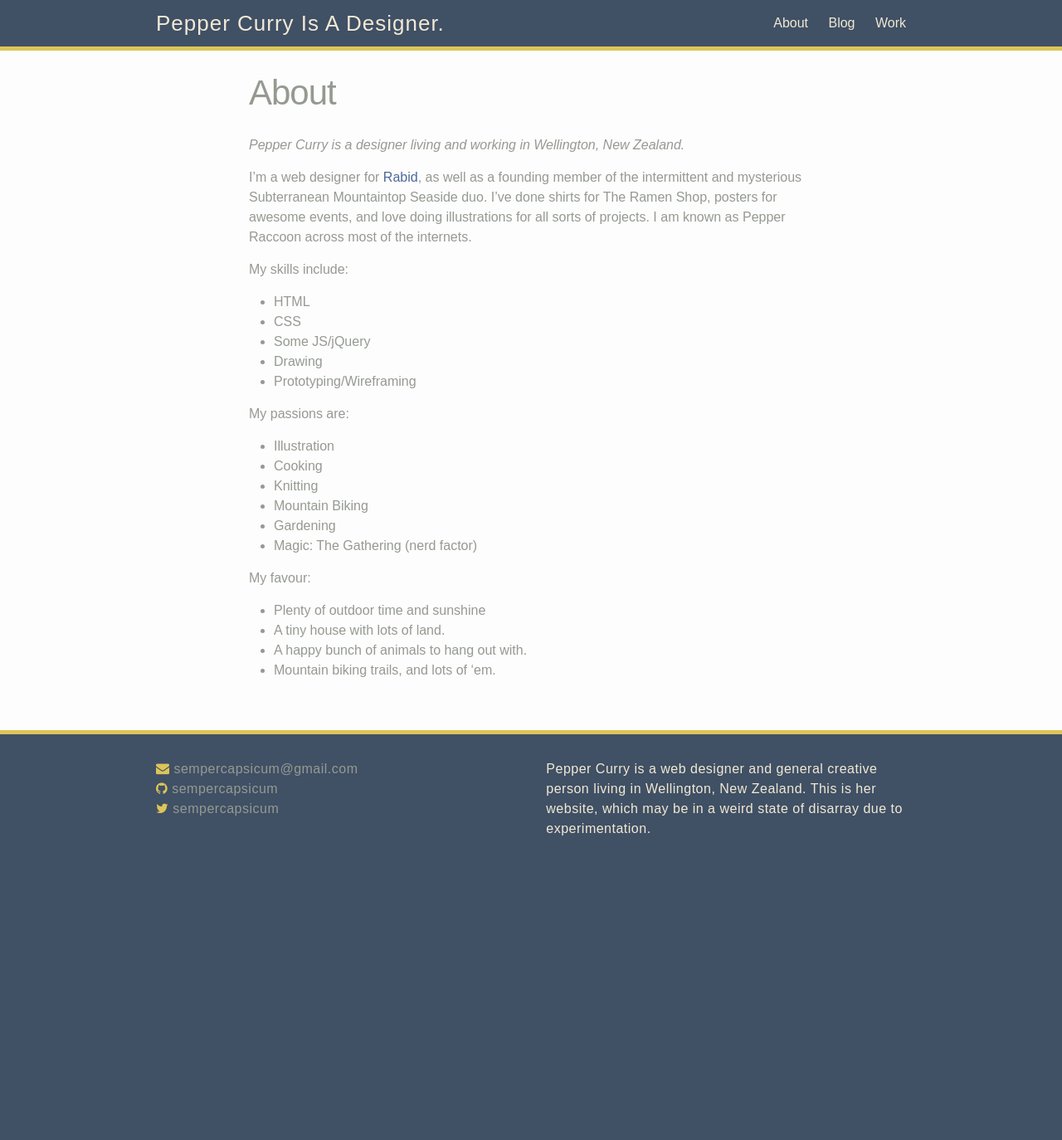
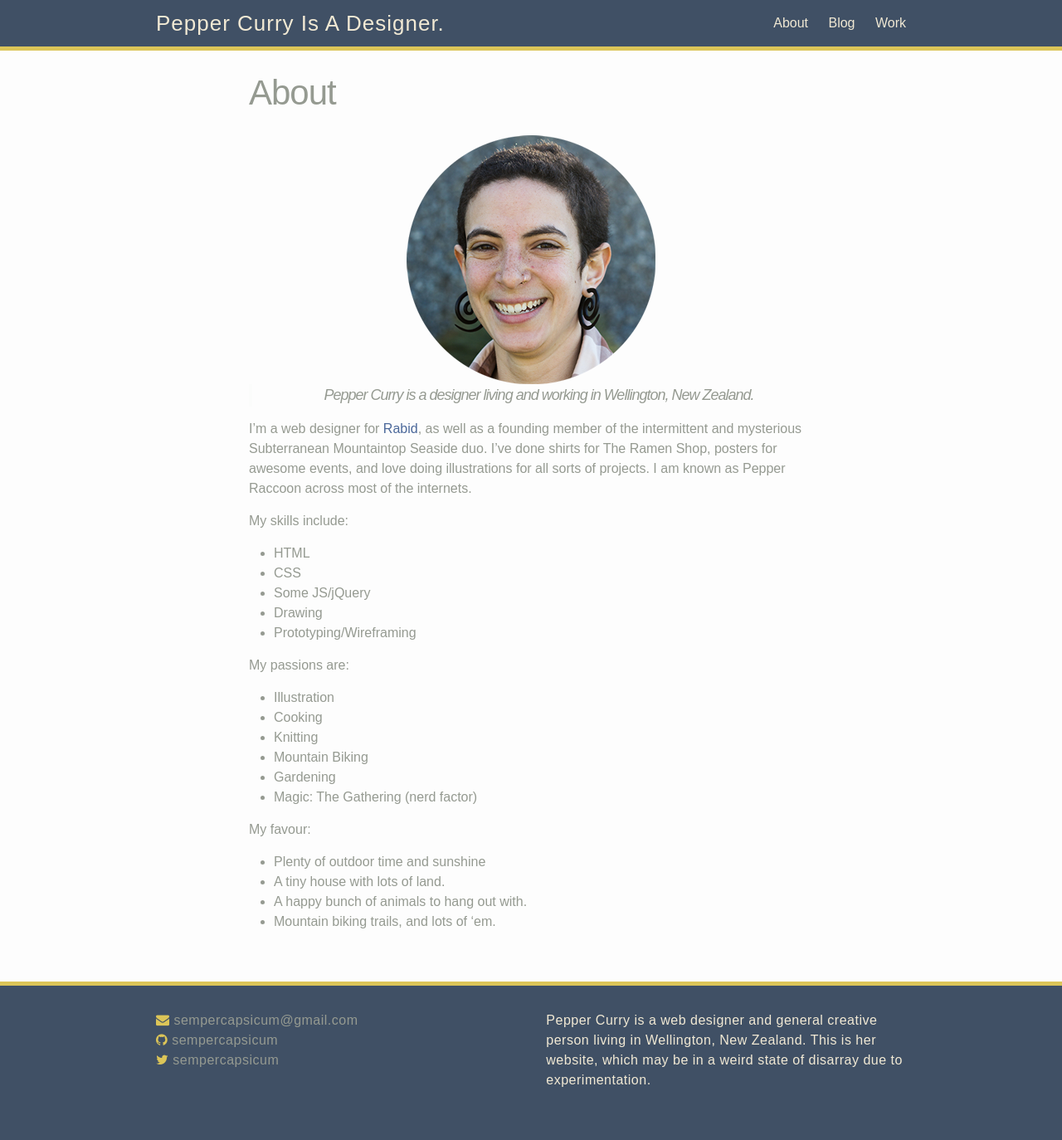
Before and after one commit to sempercapsicum/sempercapsicum.github.io, a Jekyll site: the page built from about.md, in a window 1280 px wide. Shown: the whole page at 83% size. Built offline with Jekyll 4.4.1, drawn with Linux system fonts in a browser that asks for light colours; nearby versions of some CDN libraries; before the commit the page ends 1071 px from its top, so only the background shows below that.

Commit message:
markdown things as well as about pic

```diff
--- a/_sass/_base.scss
+++ b/_sass/_base.scss
@@ -113,7 +113,7 @@ blockquote {
     font-size: 18px;
     letter-spacing: -1px;
     font-style: italic;
-
+    line-height: $base-line-height;
     > :last-child {
         margin-bottom: 0;
     }
--- a/about.md
+++ b/about.md
@@ -4,7 +4,10 @@ title: About
 permalink: /about/
 ---
 
-_Pepper Curry is a designer living and working in Wellington, New Zealand._
+<center><img src="../images/portrait.png"></center>
+
+<center><blockquote><em>Pepper Curry is a designer living and working in Wellington, New Zealand.</em></blockquote></center>
+
 
 I'm a web designer for [Rabid](http://www.rabid.co.nz), as well as a founding member of the intermittent and mysterious Subterranean Mountaintop Seaside duo. I've done shirts for The Ramen Shop, posters for awesome events, and love doing illustrations for all sorts of projects. I am known as Pepper Raccoon across most of the internets.
 
```
Also changed, not shown: _includes/head.html (+5 -3 lines), images/mainpic.jpg, images/portrait.png (added), picturefill.min.js (added).
